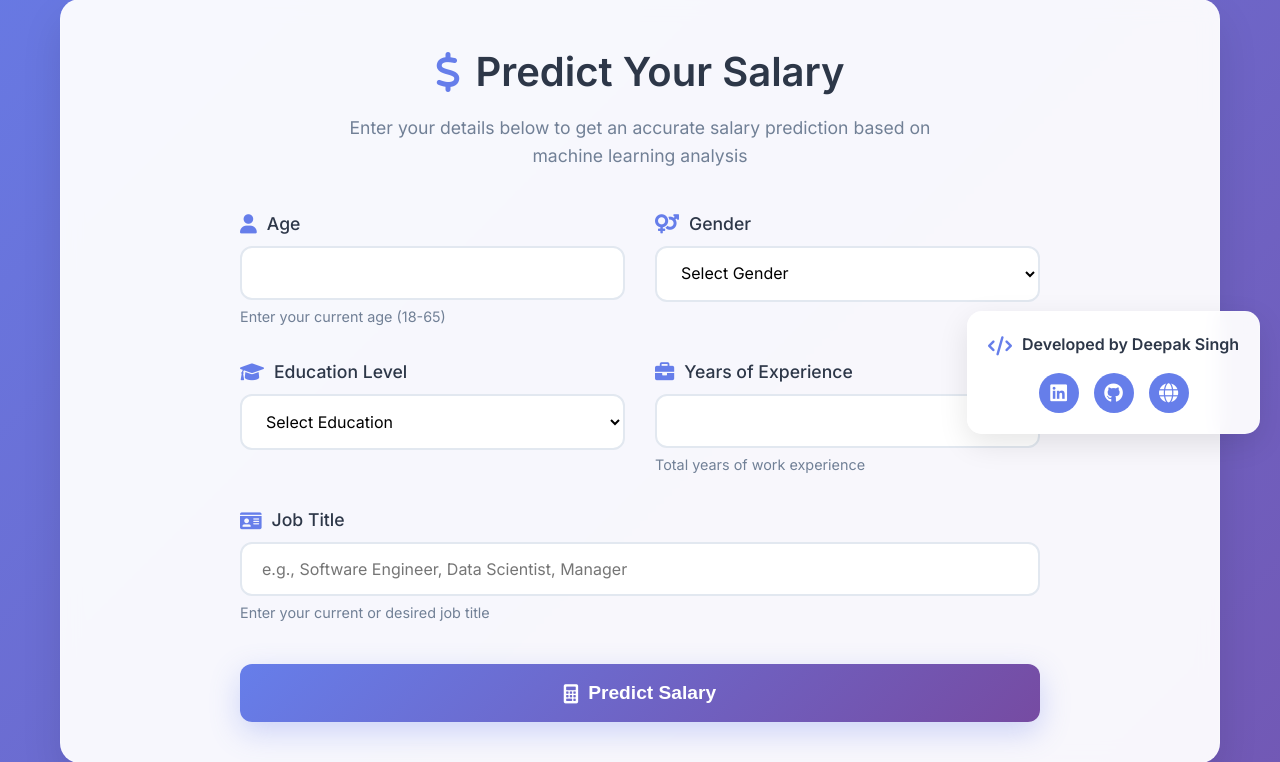
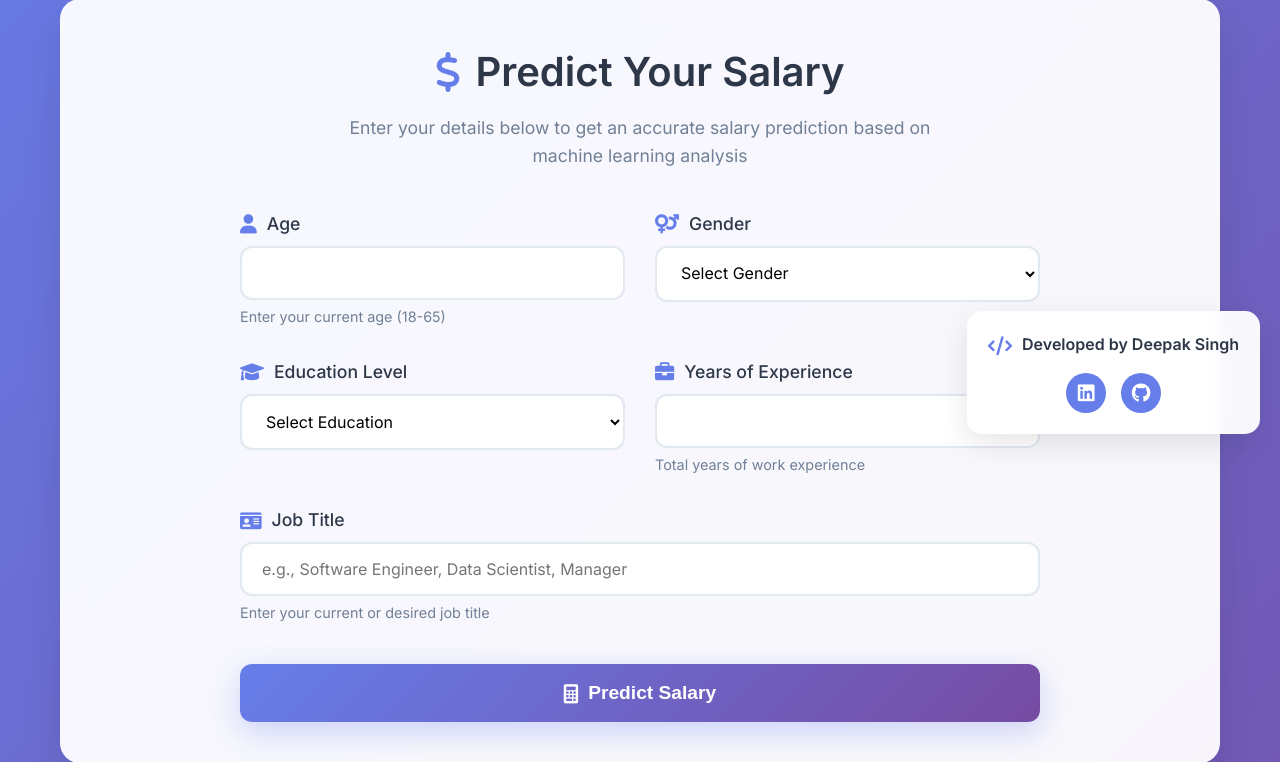
Before and after one commit to akkalatejaswaroop/Aicte-Aiml-Employee-Salary-Prediction, a Flask app: page / in a window 1280 px wide. Shown: the part 346-1108 px from the top of the page. Run offline with Flask 3, Linux system fonts and the light colour scheme.

Commit message:
Update index.html

```diff
--- a/templates/index.html
+++ b/templates/index.html
@@ -161,14 +161,11 @@
                     <h4>Developed by Deepak Singh</h4>
                 </div>
                 <div class="developer-links">
-                    <a href="https://www.linkedin.com/in/deepaksinghai" target="_blank" class="social-link">
+                    <a href="https://www.linkedin.com/in/akkalatejaswaroop" target="_blank" class="social-link">
                         <i class="fab fa-linkedin"></i>
                     </a>
-                    <a href="https://github.com/CodeWithDks" target="_blank" class="social-link">
+                    <a href="https://github.com/akkalatejaswaroop" target="_blank" class="social-link">
                         <i class="fab fa-github"></i>
-                    </a>
-                    <a href="https://relaxed-trifle-359674.netlify.app" target="_blank" class="social-link">
-                        <i class="fas fa-globe"></i>
                     </a>
                 </div>
             </div>
```
